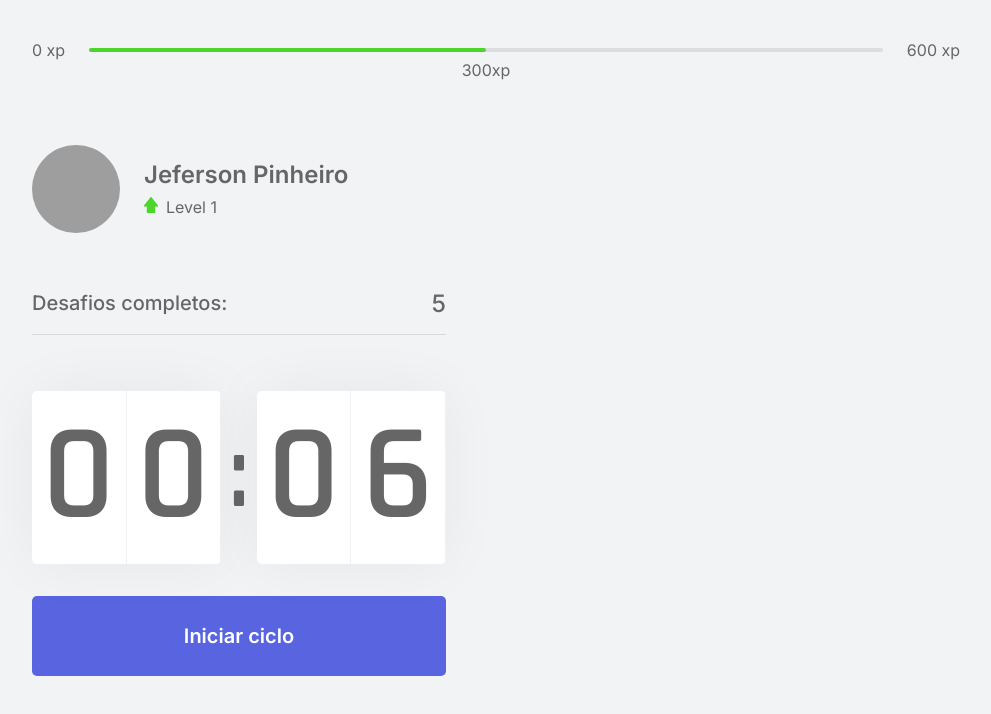
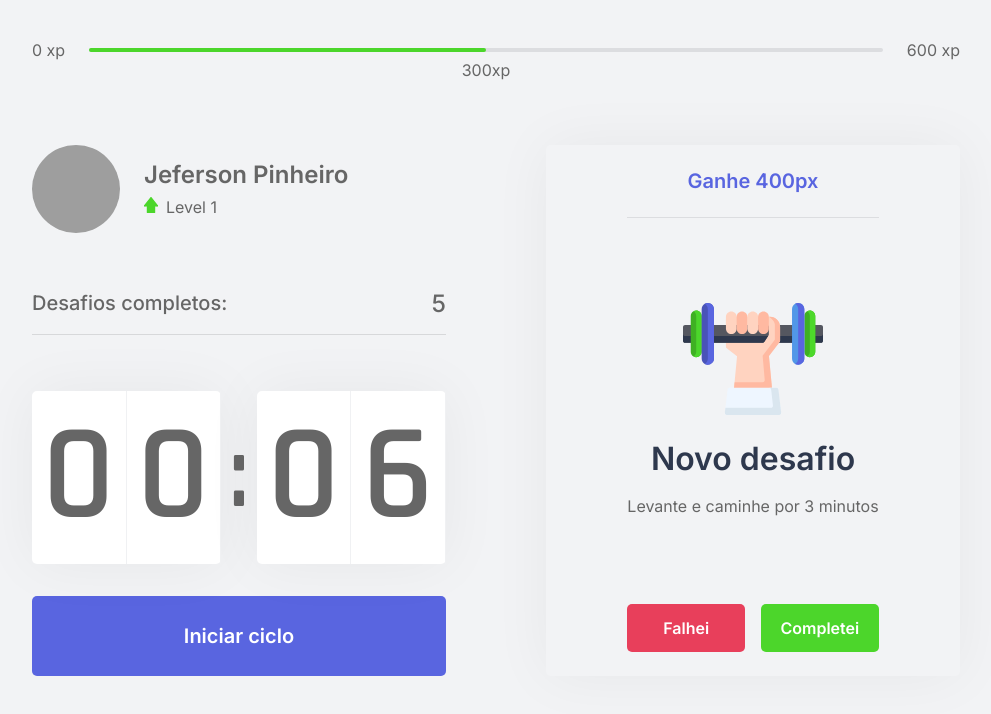
Before and after one commit to ojeffpinheiro01/move-it, a Next.js app: page / in a window 1280 px wide. Shown: the top 714 px of the page, without its empty margins (144-1135 px from the left). Built offline with nearby package versions, Linux system fonts and the light colour scheme; grey boxes are pictures that could not be loaded.

Commit message:
ChallengeBox

```diff
--- /dev/null
+++ b/src/components/ChallengeBox.tsx
@@ -0,0 +1,37 @@
+import styles from '../styles/components/ChallengeBox.module.css'
+
+export function ChallengeBox(){
+    const hasActiveChallenge = true
+    return(
+        <div className={styles.challengeBoxContainer}>
+            { hasActiveChallenge ? (
+                <div className={styles.challengeActive}>
+                    <header>Ganhe 400px</header>
+                    <main>
+                        <img src="icons/body.svg" alt="challenge"/>
+                        <strong>Novo desafio</strong>
+                        <p>Levante e caminhe por 3  minutos</p>
+                    </main>
+                    <footer>
+                        <button type='button'
+                            className={styles.challengeFailedButton}>
+                                Falhei
+                            </button>
+                        <button type='button'
+                            className={styles.challengeSucceededButton}>
+                                Completei
+                        </button>
+                    </footer>
+                </div>
+            ) : (
+                <div className={styles.challengeNotActive}>
+                <strong>Finalize um ciclo para receber um desafio</strong>
+                <p>
+                    <img src={`icons/level-up.svg`} alt="Level Up"/>
+                    Avance um level completando desafios
+                </p>
+            </div>
+            ) }
+        </div>
+    )
+}
--- a/src/pages/index.tsx
+++ b/src/pages/index.tsx
@@ -1,4 +1,5 @@
 import Head from "next/head";
+import { ChallengeBox } from "../components/ChallengeBox";
 import { CompletedChallenges } from "../components/CompletedChallenges";
 import { Countdown } from "../components/Countdown";
 import ExperienceBar from "../components/ExperienceBar";
@@ -20,7 +21,7 @@
           <CompletedChallenges />
           <Countdown />
         </div>
-        <div></div>
+        <div><ChallengeBox /></div>
       </section>
     </div>
   );
--- /dev/null
+++ b/src/styles/components/ChallengeBox.module.css
@@ -0,0 +1,107 @@
+.challengeBoxContainer {
+    height: 100%;
+    background-color: var(--white);
+    border-radius: 5px;
+    box-shadow: 0 0 60px rgba(0, 0, 0, 0.05);
+    padding: 1.5rem 2rem;
+
+    display: flex;
+    flex-direction: column;
+    align-items: center;
+    justify-content: center;
+
+    text-align: center;
+  }
+
+  .challengeNotActive {
+    display: flex;
+    flex-direction: column;
+    align-items: center;
+  }
+
+  .challengeNotActive strong {
+    font-size: 1.5rem;
+    font-weight: 500;
+    line-height: 1.4;
+  }
+
+  .challengeNotActive p {
+    display: flex;
+    flex-direction: column;
+    align-items: center;
+    line-height: 1.4;
+    max-width: 70%;
+    margin-top: 3rem;
+  }
+
+  .challengeNotActive p img {
+    margin-bottom: 1rem;
+  }
+
+  .challengeActive {
+    height: 100%;
+    display: flex;
+    flex-direction: column;
+  }
+
+  .challengeActive header {
+    color: var(--blue-default);
+    font-weight: 600;
+    font-size: 1.25rem;
+    padding: 0 2rem 1.5rem;
+    border-bottom: 1px solid var(--line);
+  }
+
+  .challengeActive main {
+    flex: 1;
+    display: flex;
+    flex-direction: column;
+    align-items: center;
+    justify-content: center;
+  }
+
+  .challengeActive main strong {
+    font-size: 2rem;
+    font-weight: 600;
+    color: var(--titles);
+    margin: 1.5rem 0 1rem;
+  }
+
+  .challengeActive main p {
+    line-height: 1.5;
+  }
+
+  .challengeActive footer {
+    display: grid;
+    grid-template-columns: repeat(2, 1fr);
+    gap: 1rem;
+  }
+
+  .challengeActive footer button {
+    height: 3rem;
+
+    display: flex;
+    align-items: center;
+    justify-content: center;
+
+    border: 0;
+    border-radius: 5px;
+
+    color: var(--background-secondary);
+
+    font-size: 1rem;
+    font-weight: 600;
+
+    transition: filter 0.2s;
+  }
+
+  .challengeActive footer button.challengeFailedButton {
+    background-color: var(--red);
+  }
+  .challengeActive footer button.challengeSucceededButton {
+    background-color: var(--green);
+  }
+
+  .challengeActive footer button:hover {
+    filter: brightness(0.9);
+  }
```
